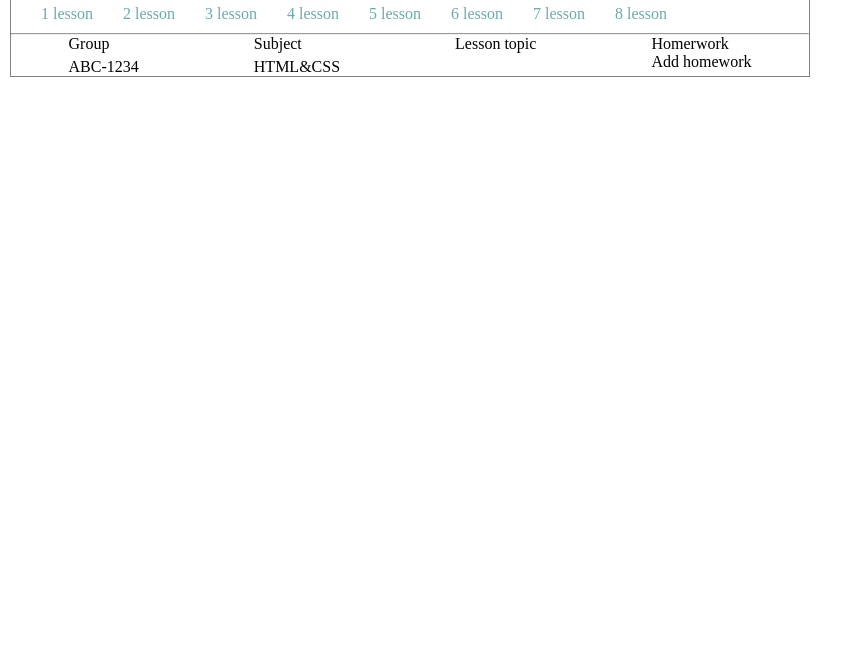
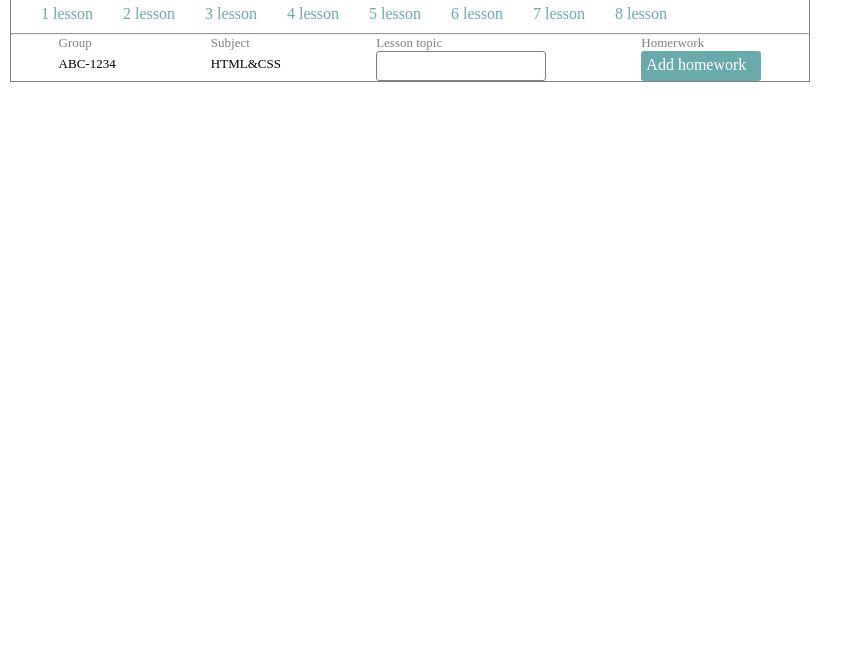
Before and after one commit to Oksana-nadion/Task, a plain HTML site: page index.html in a window 1280 px wide. Shown: the part 133-800 px from the top of the page, without its empty margins (0-863 px from the left). Drawn offline with Linux system fonts and the light colour scheme.

Commit message:
div-none

```diff
--- a/index.html
+++ b/index.html
@@ -63,6 +63,26 @@
         }
         p {
             margin-top: 5px;
+            color: black;
+        }
+        .text {
+            font-size: small;
+            color: gray;
+        }
+        .add {
+            background-color: rgb(105, 171, 171);
+            width: 120px;
+            height: 30px;
+            padding: 5px;
+            border-radius: 3px;
+            color: white;
+            font-size: medium;
+        }
+        .none {
+            width: 170px;
+            height: 30px;
+            border: 1px solid gray;
+            border-radius: 3px;
         }
     </style>
 </head>
@@ -106,19 +126,19 @@
         </div>
         <hr>
         <div class="subject">
-            <div>Group
+            <div class="text">Group
                 <p>
                     ABC-1234
                 </p>
             </div>
-            <div>Subject
+            <div class="text">Subject
                 <p>HTML&CSS</p>
             </div>
-            <div>Lesson topic
-                <div></div>
+            <div class="text">Lesson topic
+                <div class="none"></div>
             </div>
-            <div>Homerwork
-                <div>Add homework</div>
+            <div class="text">Homerwork
+                <div class="add">Add homework</div>
             </div>
         </div>
     </header>
```
